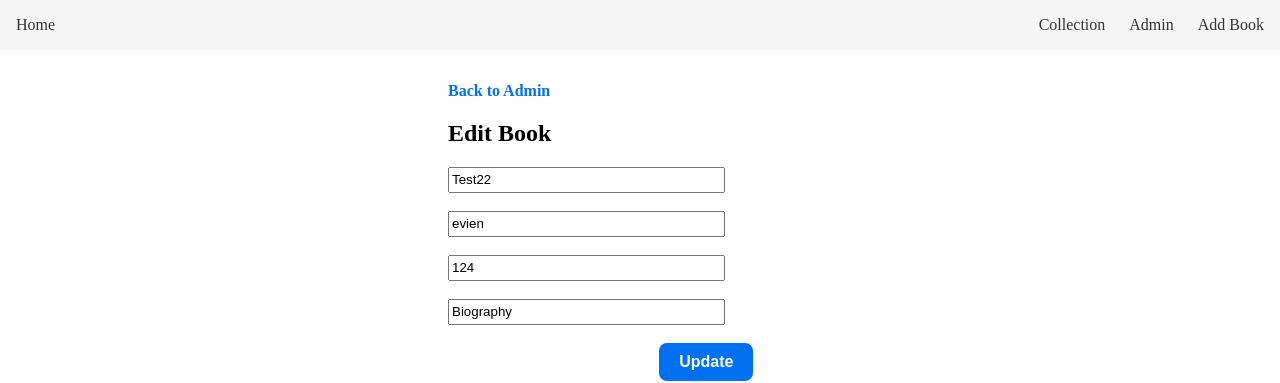
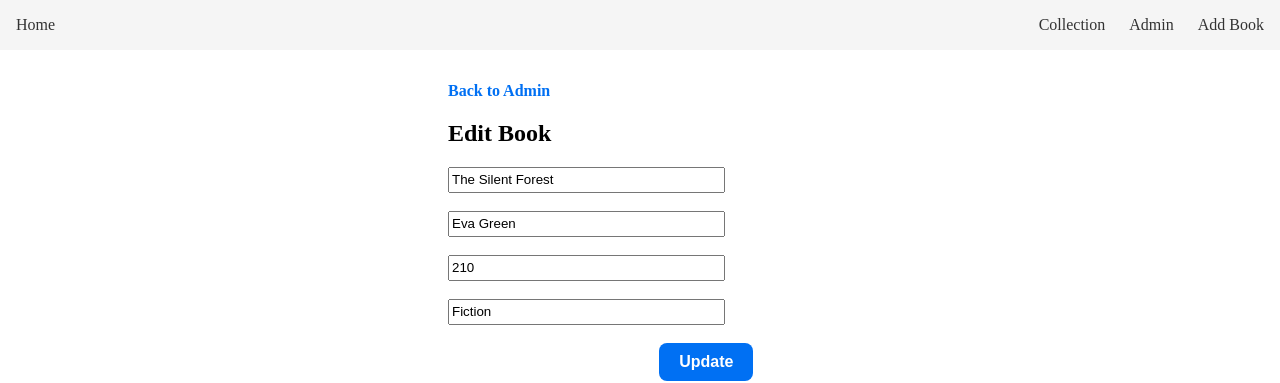
Before and after one commit to nevinjames2001/Project2WP3, a Next.js app: page /admin/edit/1 in a window 1280 px wide. Shown: the top 383 px of the page. Built offline with nearby package versions, Linux system fonts and the light colour scheme; data requests are answered from the project's data file.

Commit message:
Added Validation properly and fixed the format of id

```diff
--- a/db.json
+++ b/db.json
@@ -1,18 +1,29 @@
 {
   "books": [
-    {
-      "id": "1",
-      "title": "Test22",
-      "author": "evien",
-      "pages": 124,
-      "genre": "Biography"
-    },
-    {
-      "id": 2,
-      "title": "Test",
-      "author": "Test",
-      "pages": 12,
-      "genre": "Non-Fiction"
-    }
+    { "id": "1", "title": "The Silent Forest", "author": "Eva Green", "pages": 210, "genre": "Fiction" },
+    { "id": "2", "title": "AI Revolution", "author": "Tom Wright", "pages": 340, "genre": "Non-Fiction" },
+    { "id": "3", "title": "Starborne", "author": "Mira Clarke", "pages": 480, "genre": "Science Fiction" },
+    { "id": "4", "title": "Wizards of Wynth", "author": "Leo Howard", "pages": 320, "genre": "Fantasy" },
+    { "id": "5", "title": "Journey to Self", "author": "Sandra Lee", "pages": 150, "genre": "Biography" },
+    { "id": "6", "title": "The Final Clue", "author": "Hannah Black", "pages": 298, "genre": "Mystery" },
+    { "id": "7", "title": "New Eden", "author": "Chris Platt", "pages": 420, "genre": "Science Fiction" },
+    { "id": "8", "title": "The Forgotten Hero", "author": "Marcus Allen", "pages": 390, "genre": "Biography" },
+    { "id": "9", "title": "Realm Breaker", "author": "Diana Frost", "pages": 315, "genre": "Fantasy" },
+    { "id": "10", "title": "Digital Minimalism", "author": "Cal Newport", "pages": 240, "genre": "Non-Fiction" },
+    { "id": "11", "title": "House of Echoes", "author": "Karen Hart", "pages": 275, "genre": "Mystery" },
+    { "id": "12", "title": "Sunset Over Mars", "author": "Jules Vega", "pages": 410, "genre": "Science Fiction" },
+    { "id": "13", "title": "River Song", "author": "Paula White", "pages": 290, "genre": "Fiction" },
+    { "id": "14", "title": "The Inventor's Mind", "author": "Nina George", "pages": 325, "genre": "Non-Fiction" },
+    { "id": "15", "title": "Chronicles of Ardan", "author": "Ben Knight", "pages": 360, "genre": "Fantasy" },
+    { "id": "16", "title": "Unknown Truth", "author": "J. P. Rowe", "pages": 185, "genre": "Mystery" },
+    { "id": "17", "title": "Through the Mist", "author": "Clara Dent", "pages": 250, "genre": "Fiction" },
+    { "id": "18", "title": "Living Bold", "author": "Amelia Drew", "pages": 310, "genre": "Biography" },
+    { "id": "19", "title": "Edge of Nowhere", "author": "Silas Reed", "pages": 275, "genre": "Fiction" },
+    { "id": "20", "title": "The Data Age", "author": "Reed Parker", "pages": 290, "genre": "Non-Fiction" },
+    { "id": "21", "title": "Quantum Drift", "author": "Leah Voss", "pages": 420, "genre": "Science Fiction" },
+    { "id": "22", "title": "Stormbound", "author": "Willow Grey", "pages": 330, "genre": "Fantasy" },
+    { "id": "23", "title": "The Codebreaker", "author": "Linda O’Neil", "pages": 245, "genre": "Biography" },
+    { "id": "24", "title": "Night Watch", "author": "Isaac Moon", "pages": 310, "genre": "Mystery" },
+    { "id": "25", "title": "Shadows of Tomorrow", "author": "Riley Knox", "pages": 385, "genre": "Fiction" }
   ]
 }
--- a/pages/admin/create.js
+++ b/pages/admin/create.js
@@ -55,7 +55,8 @@ export default function CreateBook() {
 
     // 2. Find the highest ID (assumes books have numeric IDs)
     const maxId = existingBooks.reduce((max, book) => book.id > max ? book.id : max, 0);
-    const nextId = parseInt(maxId) + 1;
+      const nextIdNum = parseInt(maxId) + 1;
+      const nextId = nextIdNum.toString();
 
 
     await fetch('http://localhost:4000/books', {
--- a/pages/admin/edit/[id].js
+++ b/pages/admin/edit/[id].js
@@ -10,12 +10,20 @@ export default function EditBook({ book }) {
 
   const validate = () => {
     const errs = [];
+
     if (updatedBook.title.length < 2 || updatedBook.title.length > 50)
       errs.push("Title must be between 2 and 50 characters.");
     if (updatedBook.pages <= 10 || updatedBook.pages > 2000)
       errs.push("Pages must be greater than 10 and no more than 2000.");
-    const validGenres = ["Fiction", "Non-fiction", "Science Fiction", "Fantasy", "Biography", "Mystery"];
-    if (!validGenres.includes(updatedBook.genre))
+    const validGenres = [
+      "fiction",
+      "non-fiction",
+      "science fiction",
+      "fantasy",
+      "biography",
+      "mystery"
+    ];
+    if (!validGenres.includes(updatedBook.genre.toLowerCase()))
       errs.push("Genre must be either ‘Fiction’,’Non-Fiction’,’Science Fiction’,’Fantasy’,’Biography’ or ‘Mystery’");
 
     setErrors(errs);
--- a/pages/admin/index.js
+++ b/pages/admin/index.js
@@ -10,7 +10,7 @@ export default function Admin({ books }) {
       method: 'DELETE',
     });
     router.replace(router.asPath);
-    window.location.reload();
+    // window.location.reload();
   };
 
   const handleNavigate = (path) => {
```
